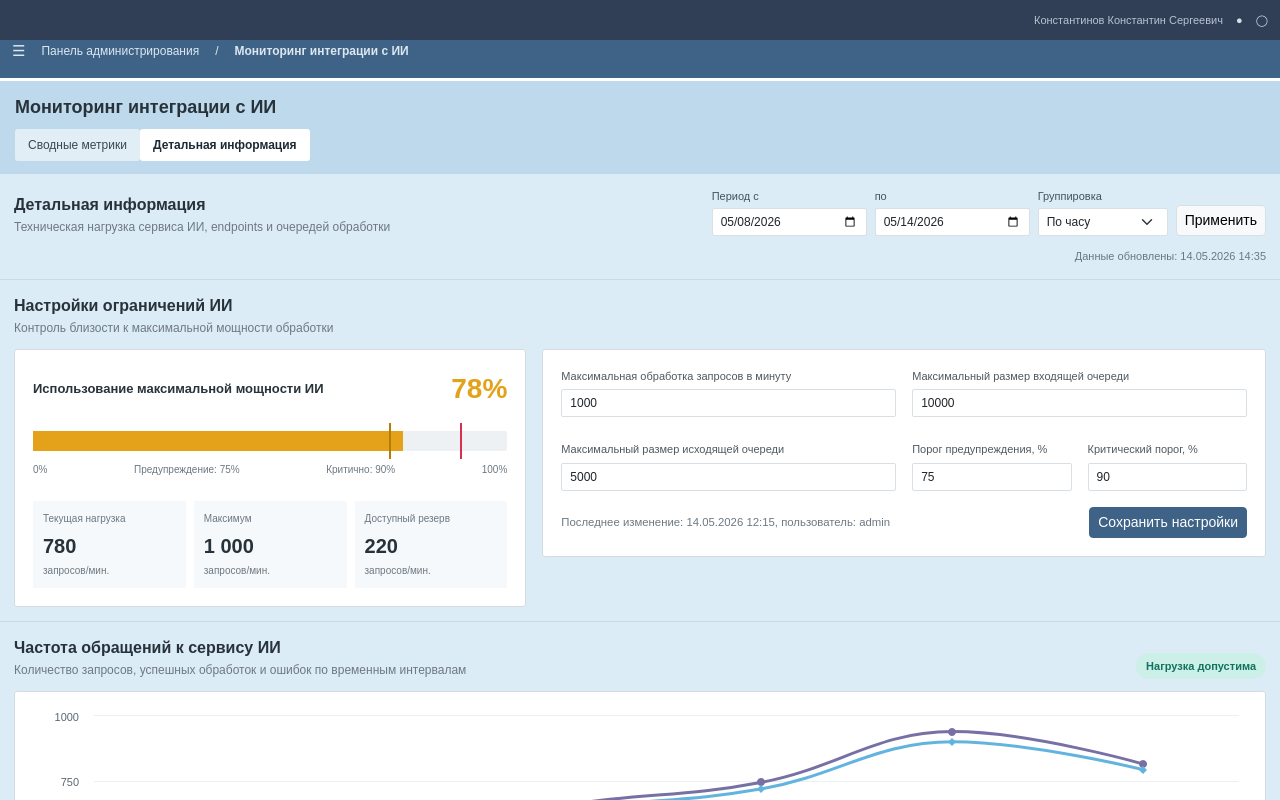
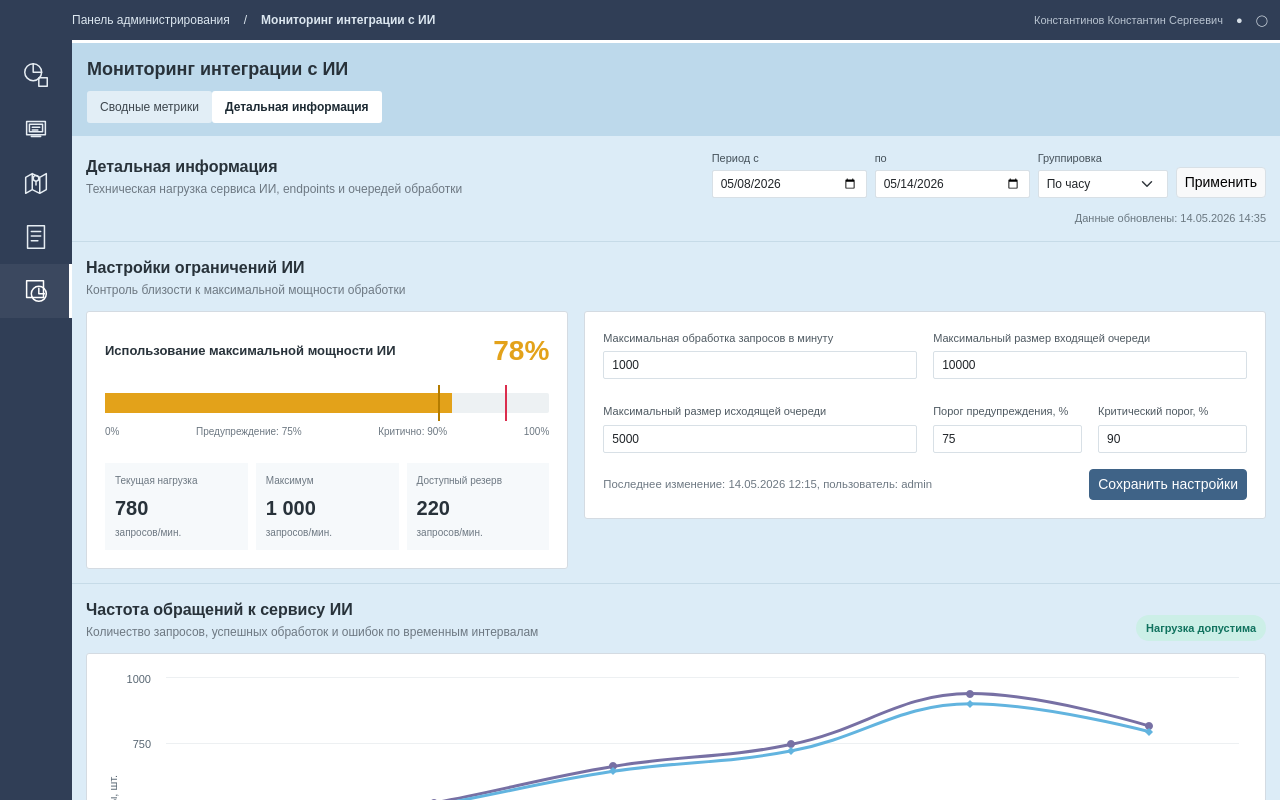
Before and after one commit to KonstantinLarionov/detail-monitor, a plain HTML site: page index.html in a window 1280 px wide. Shown: the top 800 px of the page. Drawn offline with nearby package versions, Linux system fonts and the light colour scheme.

Commit message:
minor update

```diff
--- a/index.html
+++ b/index.html
@@ -8,21 +8,37 @@
   <link rel="stylesheet" href="styles.css">
 </head>
 <body>
+  <aside class="side-menu" aria-label="Основное меню">
+    <div class="side-menu-top"></div>
+    <nav class="side-menu-nav">
+      <a class="side-menu-link" href="#" aria-label="Сводная информация">
+        <svg viewBox="0 0 32 32" aria-hidden="true"><circle cx="13" cy="13" r="9"/><path d="M13 4v9h9M19 19h9v9h-9z"/></svg>
+      </a>
+      <a class="side-menu-link" href="#" aria-label="Карточки">
+        <svg viewBox="0 0 32 32" aria-hidden="true"><path d="M6 8h20v14H6zM9 11h14v8H9zM11 24h10"/><path d="M12 14h8M12 17h6"/></svg>
+      </a>
+      <a class="side-menu-link" href="#" aria-label="Карта">
+        <svg viewBox="0 0 32 32" aria-hidden="true"><path d="M5 10l7-4 8 4 7-4v17l-7 4-8-4-7 4zM12 6v17M20 10v17"/><circle cx="16" cy="11" r="3"/><path d="M16 14v4"/></svg>
+      </a>
+      <a class="side-menu-link" href="#" aria-label="Документы">
+        <svg viewBox="0 0 32 32" aria-hidden="true"><path d="M7 4h18v24H7zM11 10h10M11 15h10M11 20h7"/></svg>
+      </a>
+      <a class="side-menu-link active" href="#" aria-label="Мониторинг">
+        <svg viewBox="0 0 32 32" aria-hidden="true"><path d="M6 5h18v18H6z"/><circle cx="19" cy="19" r="8"/><path d="M19 13v6h6"/></svg>
+      </a>
+    </nav>
+  </aside>
+
   <header class="topbar">
     <div class="container-fluid d-flex align-items-center justify-content-between h-100">
-      <div></div>
+      <div class="topbar-title">
+        <span>Панель администрирования</span>
+        <span>/</span>
+        <b>Мониторинг интеграции с ИИ</b>
+      </div>
       <div class="user-block">Константинов Константин Сергеевич <span class="user-icon">●</span> <span class="power-icon">◯</span></div>
     </div>
   </header>
-
-  <nav class="breadcrumb-bar">
-    <div class="container-fluid d-flex align-items-center gap-3">
-      <span class="menu-icon">☰</span>
-      <span>Панель администрирования</span>
-      <span>/</span>
-      <b>Мониторинг интеграции с ИИ</b>
-    </div>
-  </nav>
 
   <main class="container-fluid px-0">
     <section class="page-heading">
--- a/styles.css
+++ b/styles.css
@@ -19,13 +19,72 @@
 
 body {
   margin: 0;
+  padding-left: 72px;
   background: #eef5f9;
   color: var(--text);
   font-family: Arial, Helvetica, sans-serif;
   font-size: 13px;
 }
 
-.container-fluid { max-width: 1680px; }
+.container-fluid { max-width: none; }
+
+.side-menu {
+  position: fixed;
+  z-index: 20;
+  top: 0;
+  bottom: 0;
+  left: 0;
+  width: 72px;
+  color: #e6edf3;
+  background: #303e56;
+}
+
+.side-menu-link {
+  display: flex;
+  align-items: center;
+  justify-content: center;
+  width: 100%;
+  height: 54px;
+  color: #e6edf3;
+  border: 0;
+  background: transparent;
+}
+
+.side-menu-top {
+  height: 48px;
+  background: #303e56;
+}
+
+.side-menu-link {
+  position: relative;
+  text-decoration: none;
+}
+
+.side-menu-link:hover,
+.side-menu-link.active {
+  color: #fff;
+  background: rgba(255, 255, 255, .05);
+}
+
+.side-menu-link.active::after {
+  position: absolute;
+  top: 0;
+  right: 0;
+  bottom: 0;
+  width: 3px;
+  content: "";
+  background: #fff;
+}
+
+.side-menu svg {
+  width: 30px;
+  height: 30px;
+  fill: none;
+  stroke: currentColor;
+  stroke-linecap: round;
+  stroke-linejoin: round;
+  stroke-width: 1.6;
+}
 
 main.container-fluid {
   display: flex;
@@ -41,6 +100,18 @@ main.container-fluid {
   height: 40px;
   color: #b9c4d1;
   background: var(--top-blue);
+}
+
+.topbar-title {
+  display: flex;
+  align-items: center;
+  gap: 14px;
+  color: #dce7f0;
+  font-size: 12px;
+}
+
+.topbar .container-fluid {
+  padding-left: 0;
 }
 
 .brand-mark { color: #f3f6f8; font-size: 17px; }
```
